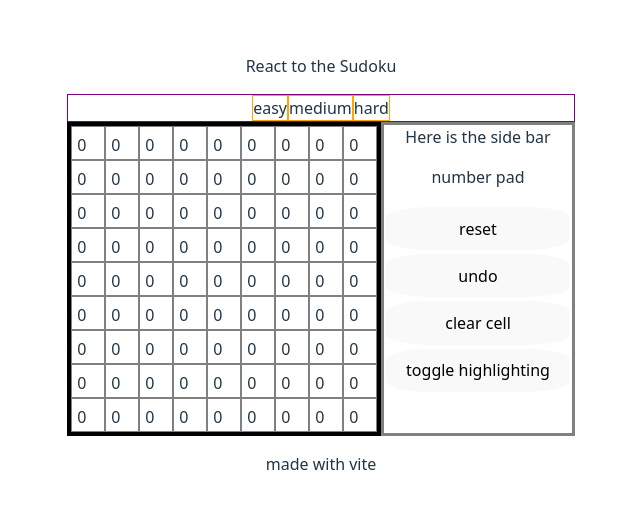
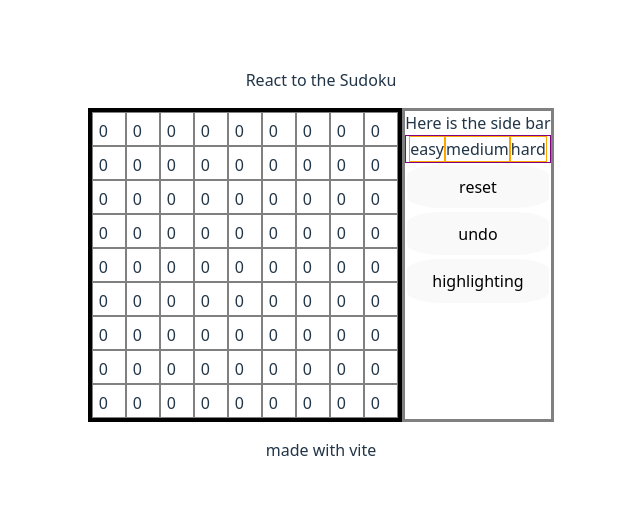
Before and after one commit to cwen13/Sudoku, a React (Vite) app: page / in a window 1280 px wide. Shown: the part 135-644 px from the top of the page, without its empty margins (319-959 px from the left). Built offline with nearby package versions, Linux system fonts and the light colour scheme.

Commit message:
update UX

```diff
--- a/src/App.jsx
+++ b/src/App.jsx
@@ -4,7 +4,6 @@ import viteLogo from '/vite.svg'
 import './App.css'
 import Grid from "./components/Grid";
 import Sidebar from "./components/Sidebar";
-import Selection from "./components/Selection";
 import { GridContextProvider } from "./utils/GridContext";
 
 
@@ -17,7 +16,6 @@ function App() {
       <header>
 	<p>React to the Sudoku</p>
       </header>
-      <Selection />
       <section className="main-page">
 	<Grid id="grid" />
 	<Sidebar id="sidebar" />
--- a/src/components/Sidebar/Numpad.jsx
+++ /dev/null
@@ -1,13 +0,0 @@
-import { React, useState } from 'react'
-
-
-const Numpad = (props) => {
-
-  return(
-    <section className="numpad">
-      <p>number pad</p>
-    </section>
-  );
-};
-
-export default Numpad;
--- a/src/components/Sidebar/index.jsx
+++ b/src/components/Sidebar/index.jsx
@@ -1,6 +1,6 @@
 import React, { useState, useEffect } from 'react';
 import { useGridContext, GridContext, emptyGrid } from "./../../utils/GridContext.jsx";
-import Numpad from "./Numpad.jsx";
+import Selection from "./../Selection";
 
 import "./style.css";
 
@@ -16,7 +16,7 @@ const Sidebar = (props) => {
   return(
     <section className="sidebar">
       Here is the side bar
-      <Numpad />
+      <Selection />
       <section id="gameplay">
 	<button id="reset"
 		type="button"
@@ -29,15 +29,10 @@ const Sidebar = (props) => {
 	>
 	  undo
 	</button>
-	<button id="clear"
-		type="button"
-	>
-	  clear cell
-	</button>
 	<button id="highlight"
 		type="button"
 	>
-	  toggle highlighting
+	  highlighting
 	</button>
 
       </section>
```
Also changed, not shown: 1 other file (tests, documents, lock files or other folders).
